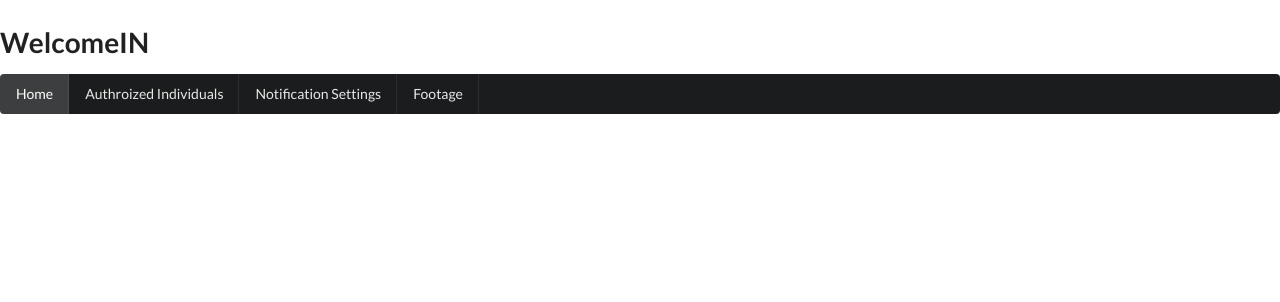
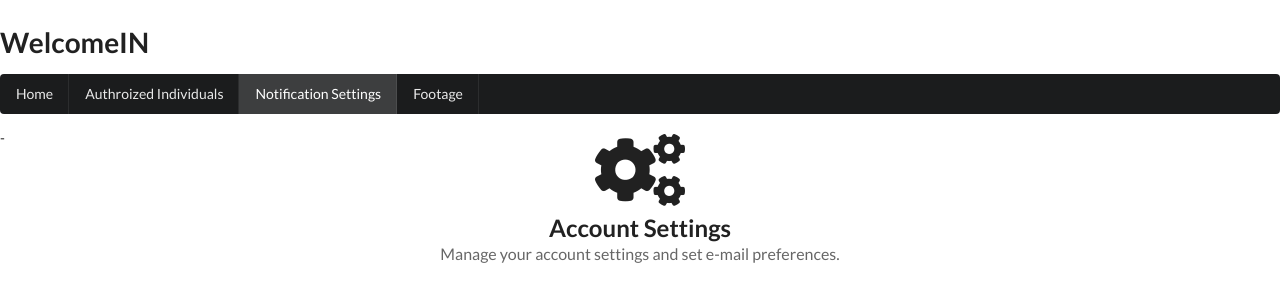
Before and after one commit to Capstone-Projects-2020-Spring/Facial-Recognition-WelcomeIn, a Next.js app in the folder appJS/: page /settings in a window 1280 px wide. Shown: the top 302 px of the page. Built offline with nearby package versions, Linux system fonts and the light colour scheme.

Commit message:
created settings page

```diff
--- a/appJS/pages/settings.js
+++ b/appJS/pages/settings.js
@@ -8,7 +8,7 @@ function settings() {
       <link rel="stylesheet" href="//cdn.jsdelivr.net/npm/semantic-ui@2.4.2/dist/semantic.min.css" />
       <h1 class="ui header">WelcomeIN</h1>
       <div class="ui inverted menu">
-    <a class="active item">
+        <a class="item">
           Home
     </a>
         <Link href="/users">
@@ -17,7 +17,7 @@ function settings() {
           </a>
         </Link>
         <Link href="/settings">
-        <a className="item">
+          <a className="active item">
             Notification Settings            </a>
         </Link>
         <Link href="/footage">
@@ -27,7 +27,31 @@ function settings() {
         </Link>
 
       </div>
+         -
+      <div>
+
       </div>
+      <div class="ui center aligned grid">
+        <h2 class="ui icon header">
+          <i class="settings icon"></i>
+          <div class="content">
+            Account Settings
+    <div class="sub header">Manage your account settings and set e-mail preferences.</div>
+          </div>
+        </h2>
+      </div>
+
+
+
+
+
+
+
+
+
+
+
+    </div> //ending page
   )
 
 
```
Lines whose indentation alone changed are shown as unchanged.
